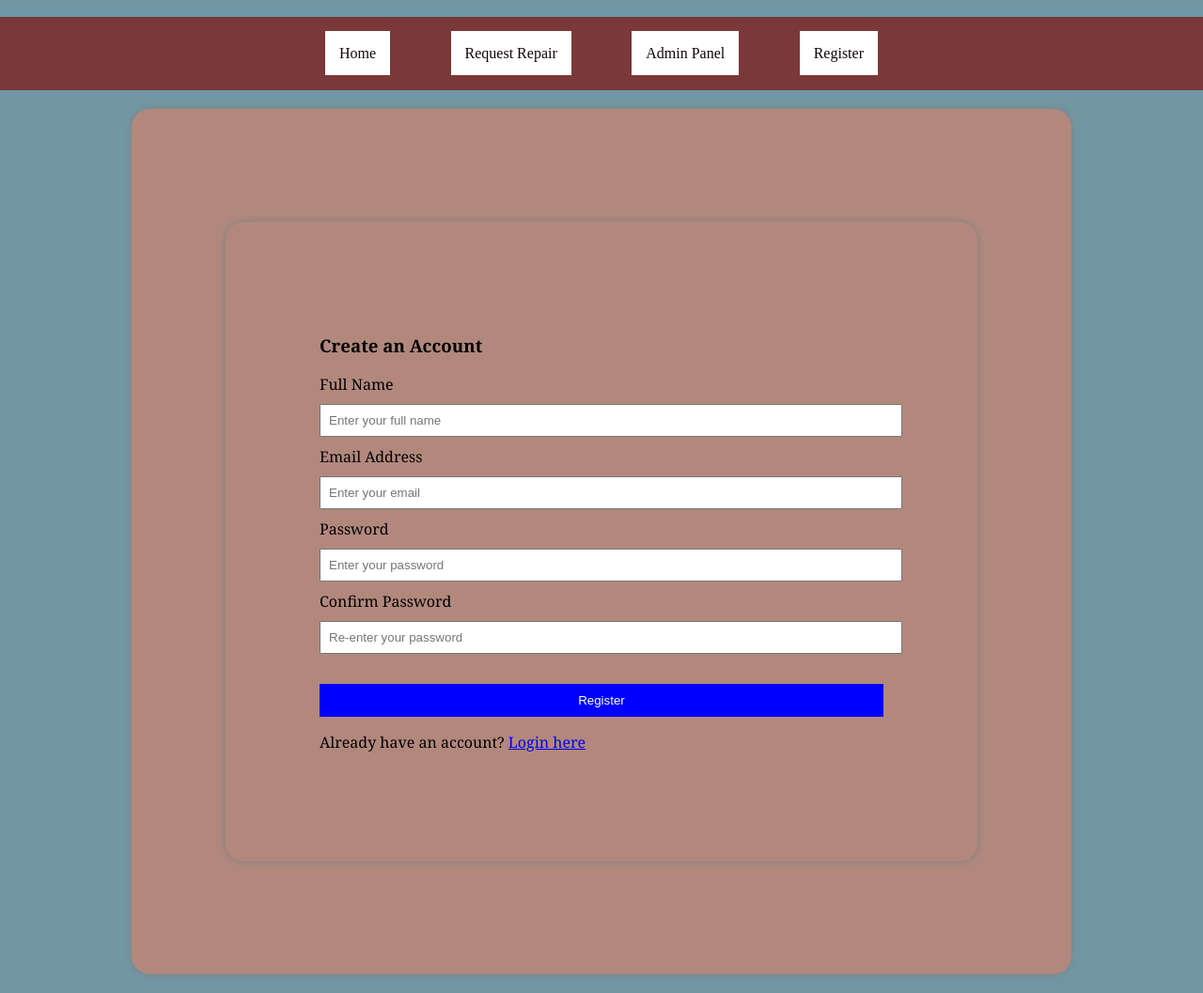
After one commit to gitty537/finished-mini-project, a Flask app: page /register in a window 1280 px wide. The commit adds this page. Shown: the whole page at 94% size. Run offline with Flask 3, Linux system fonts and the light colour scheme.

Commit message:
Add files via upload

```diff
--- a/Project-main/app.py
+++ b/Project-main/app.py
@@ -1,11 +1,11 @@
-from flask import Flask, render_template, request, redirect, url_for, session, flash
+from flask import Flask, render_template, request, redirect, url_for, flash
 from flask_sqlalchemy import SQLAlchemy
 from flask_bcrypt import Bcrypt
 from flask_login import LoginManager, login_user, logout_user, login_required, UserMixin, current_user
 from models import db, User, RepairRequest, Technician, Inventory, Payment
 
 app = Flask(__name__)
-app.config['SQLALCHEMY_DATABASE_URI'] = 'sqlite:///database.db'
+app.config['SQLALCHEMY_DATABASE_URI'] = 'mysql+pymysql://root:root123@localhost/electronic'
 app.config['SQLALCHEMY_TRACK_MODIFICATIONS'] = False
 app.config['SECRET_KEY'] = 'your_secret_key'
 
@@ -16,7 +16,7 @@ login_manager.login_view = 'login'
 
 @login_manager.user_loader
 def load_user(user_id):
-    return User.query.get(int(user_id))
+    return User.query.get(int(user_id)) if user_id else None
 
 # -------- Home Page --------
 @app.route('/')
@@ -29,27 +29,29 @@ def register():
     if request.method == 'POST':
         name = request.form['name']
         email = request.form['email']
-        password = bcrypt.generate_password_hash(request.form['password']).decode('utf-8')
-        role = "customer"  # Default role
+        password = request.form['password']
 
         existing_user = User.query.filter_by(email=email).first()
         if existing_user:
             flash('Email already exists! Please log in.', 'danger')
             return redirect(url_for('login'))
 
-        new_user = User(name=name, email=email, password=password, role=role)
+        hashed_password = bcrypt.generate_password_hash(password).decode('utf-8')
+        new_user = User(name=name, email=email, password=hashed_password, role="customer")
         db.session.add(new_user)
         db.session.commit()
+
         flash('Account created successfully! You can now log in.', 'success')
         return redirect(url_for('login'))
+
     return render_template('register.html')
 
 # -------- User Login --------
 @app.route('/login', methods=['GET', 'POST'])
 def login():
     if request.method == 'POST':
-        email = request.form['email']
-        password = request.form['password']
+        email = request.form.get('email')
+        password = request.form.get('password')
 
         user = User.query.filter_by(email=email).first()
         if user and bcrypt.check_password_hash(user.password, password):
@@ -120,9 +122,14 @@ def assign_technician(request_id):
 
     technician_id = request.form.get('technician_id')
     repair_request = RepairRequest.query.get_or_404(request_id)
-    repair_request.assigned_technician = technician_id
-    db.session.commit()
-    flash('Technician assigned successfully!', 'success')
+
+    if technician_id and technician_id.isdigit():
+        repair_request.assigned_technician = int(technician_id)
+        db.session.commit()
+        flash('Technician assigned successfully!', 'success')
+    else:
+        flash('Invalid technician ID!', 'danger')
+
     return redirect(url_for('admin'))
 
 # -------- Inventory Management --------
@@ -140,8 +147,13 @@ def inventory():
 @app.route('/payment/<int:request_id>', methods=['POST'])
 @login_required
 def process_payment(request_id):
-    amount = request.form['amount']
-    new_payment = Payment(request_id=request_id, amount=amount, status="Paid")
+    amount = request.form.get('amount')
+
+    if not amount or not amount.isdigit():
+        flash('Invalid amount!', 'danger')
+        return redirect(url_for('dashboard'))
+
+    new_payment = Payment(request_id=request_id, amount=int(amount), status="Paid")
     db.session.add(new_payment)
     db.session.commit()
     flash('Payment successful!', 'success')
--- a/Project-main/models.py
+++ b/Project-main/models.py
@@ -1,9 +1,10 @@
 from flask_sqlalchemy import SQLAlchemy
+from flask_login import UserMixin
 
 db = SQLAlchemy()
 
 # Users Table (For Customers and Admins)
-class User(db.Model):
+class User(db.Model, UserMixin):
     id = db.Column(db.Integer, primary_key=True)
     name = db.Column(db.String(100), nullable=False)
     email = db.Column(db.String(100), unique=True, nullable=False)
--- a/Project-main/static/style.css
+++ b/Project-main/static/style.css
@@ -1,28 +1,35 @@
 body {
     font-family: Arial, sans-serif;
-    background-color: #f4f4f4;
+    background-color: #7197a4;
     margin: 0;
     padding: 0;
 }
 
 nav {
-    background-color: #333;
-    color: white;
-    padding: 10px;
+    border: black 20px;
+    background-color: #7a3838;
+    color: rgb(71, 58, 58);
+    padding: 30px;
     text-align: center;
 }
 
 nav a {
-    color: white;
-    text-decoration: none;
-    margin: 10px;
+    border-width: 10px;
+    font-family: 'Times New Roman', Times, serif;
+    background-color: rgb(255, 255, 255);
+    padding: 15px;
+    color: rgb(20, 7, 7);
+    text-decoration: rgb(11, 50, 47);
+    margin: 30px;
 }
 
 .container {
+    font-family: Georgia, 'Times New Roman', Times, serif;
+    border-radius: 20px;
     max-width: 800px;
     margin: 20px auto;
-    background: white;
-    padding: 20px;
+    background: rgb(178, 136, 125);
+    padding: 100px;
     box-shadow: 0px 0px 10px gray;
 }
 
--- a/Project-main/templates/base.html
+++ b/Project-main/templates/base.html
@@ -7,10 +7,12 @@
     <link rel="stylesheet" href="{{ url_for('static', filename='style.css') }}">
 </head>
 <body>
+    <img src=""C:\Users\admin\Pictures\background.png"" id="pic"/>
     <nav>
         <a href="{{ url_for('index') }}">Home</a>
         <a href="{{ url_for('request_repair') }}">Request Repair</a>
         <a href="{{ url_for('admin') }}">Admin Panel</a>
+        <a href="{{ url_for('register') }}">Register</a>
     </nav>
     <div class="container">
         {% block content %}{% endblock %}
--- /dev/null
+++ b/Project-main/templates/register.html
@@ -0,0 +1,78 @@
+{% extends "base.html" %}
+
+{% block title %}
+    Register
+{% endblock %}
+
+{% block content %}
+    <div class="container">
+        <h3 class="text-center">Create an Account</h3>
+
+        <!-- Display flash messages -->
+        {% with messages = get_flashed_messages(with_categories=true) %}
+            {% if messages %}
+                <ul class="list-unstyled">
+                    {% for category, message in messages %}
+                        <li class="alert alert-{{ category }}">{{ message }}</li>
+                    {% endfor %}
+                </ul>
+            {% endif %}
+        {% endwith %}
+
+        <!-- Registration form -->
+        <form method="POST" action="{{ url_for('register') }}">
+            <div class="form-group">
+                <label for="name">Full Name</label>
+                <input
+                    type="text"
+                    class="form-control"
+                    id="name"
+                    name="name"
+                    placeholder="Enter your full name"
+                    required
+                />
+            </div>
+
+            <div class="form-group">
+                <label for="email">Email Address</label>
+                <input
+                    type="email"
+                    class="form-control"
+                    id="email"
+                    name="email"
+                    placeholder="Enter your email"
+                    required
+                />
+            </div>
+
+            <div class="form-group">
+                <label for="password">Password</label>
+                <input
+                    type="password"
+                    class="form-control"
+                    id="password"
+                    name="password"
+                    placeholder="Enter your password"
+                    required
+                />
+            </div>
+
+            <div class="form-group">
+                <label for="confirm_password">Confirm Password</label>
+                <input
+                    type="password"
+                    class="form-control"
+                    id="confirm_password"
+                    name="confirm_password"
+                    placeholder="Re-enter your password"
+                    required
+                />
+            </div>
+
+            <br />
+            <button type="submit" class="btn btn-primary btn-block">Register</button>
+        </form>
+
+        <p class="mt-3 text-center">Already have an account? <a href="{{ url_for('login') }}">Login here</a></p>
+    </div>
+{% endblock %}
```
Also changed, not shown: Project-main/templates/dashboard.html (added, +59 -0 lines), Project-main/templates/login.html (+43 -21 lines).
